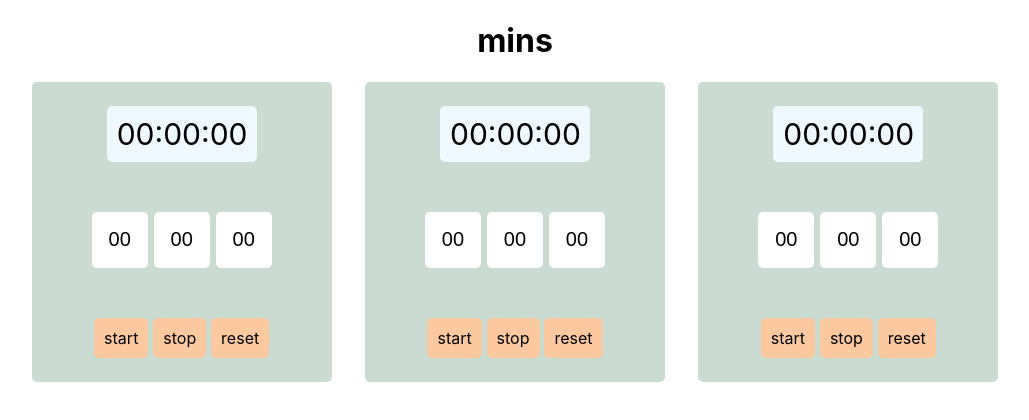
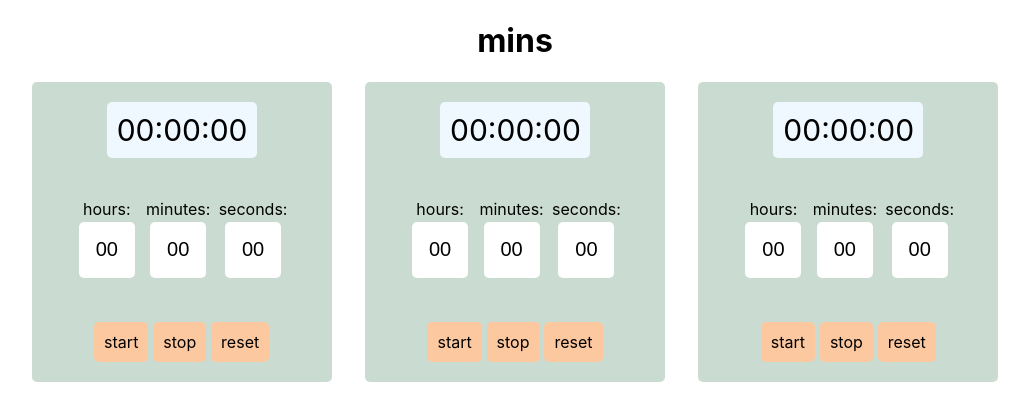
Before and after one commit to SarnaKhmel/min-client, a React (Create React App) app: page / in a window 1280 px wide. Shown: the top 420 px of the page, without its empty margins (125-1154 px from the left). Built offline with nearby package versions, Linux system fonts and the light colour scheme.

Commit message:
styled text inputs

```diff
--- a/src/components/Timer/Timer.css
+++ b/src/components/Timer/Timer.css
@@ -31,7 +31,16 @@
     border-radius: 5px;
 }
 
+.length-input-label {
+    display: flex;
+    flex-direction: column;
+    align-items: center;
+}
+
 .length-input-wrapper {
+    display: flex;
+    justify-content: space-around;
+    width: 220px;
 
 }
 
--- a/src/components/Timer/Timer.js
+++ b/src/components/Timer/Timer.js
@@ -120,9 +120,18 @@ export default class Timer extends Component {
       <div className="timer">
         <div className="timer-counter">{this.calculateAndRenderTimer()}</div>
         <div className="length-input-wrapper">
-          <input maxLength="2" className="length-input" type="text" value={this.state.timerHours} onChange={this.handleInputChange} name="timerHours" />
-          <input maxLength="2" className="length-input" type="text" value={this.state.timerMinutes} onChange={this.handleInputChange} name="timerMinutes" />
-          <input maxLength="2" className="length-input" type="text" value={this.state.timerSeconds} onChange={this.handleInputChange} name="timerSeconds" />
+          <label className="length-input-label">
+            hours:
+            <input maxLength="2" className="length-input" type="text" value={this.state.timerHours} onChange={this.handleInputChange} name="timerHours" />
+          </label>
+          <label className="length-input-label">
+            minutes:
+            <input maxLength="2" className="length-input" type="text" value={this.state.timerMinutes} onChange={this.handleInputChange} name="timerMinutes" />
+          </label>
+          <label className="length-input-label">
+            seconds:
+            <input maxLength="2" className="length-input" type="text" value={this.state.timerSeconds} onChange={this.handleInputChange} name="timerSeconds" />
+          </label>
         </div>
         <div className="timer-buttons">
             <div className="timer-button start" onClick={this.handleStartClick}>start</div>
```
